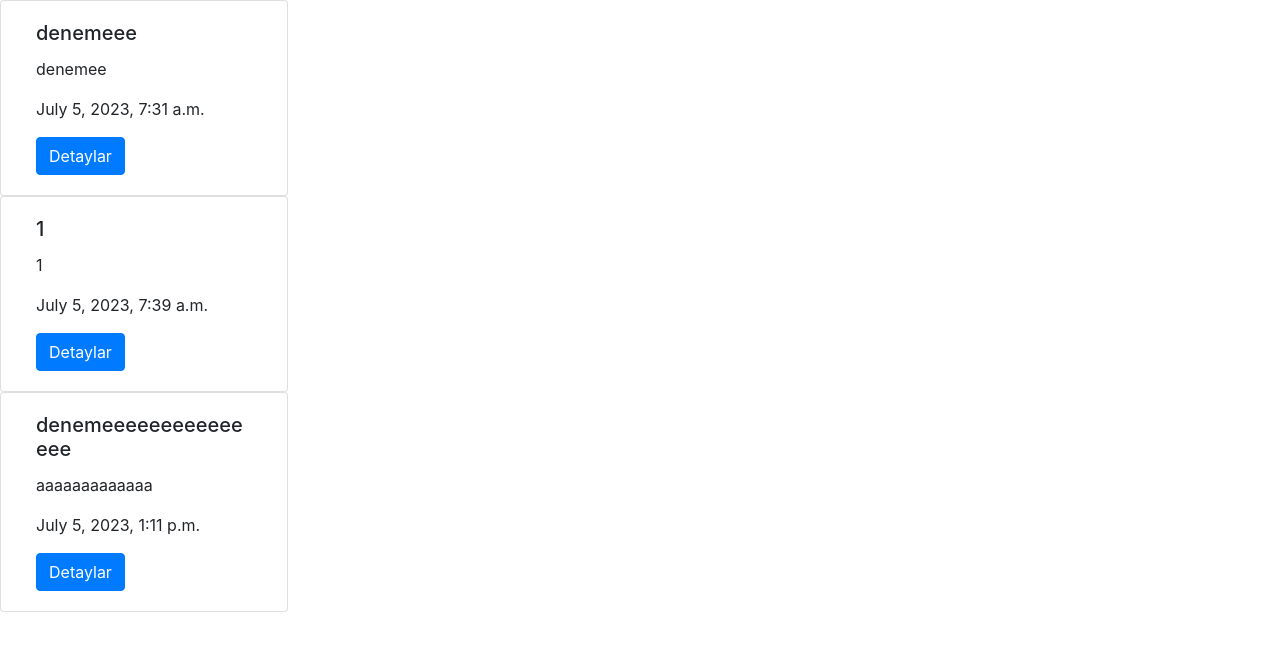
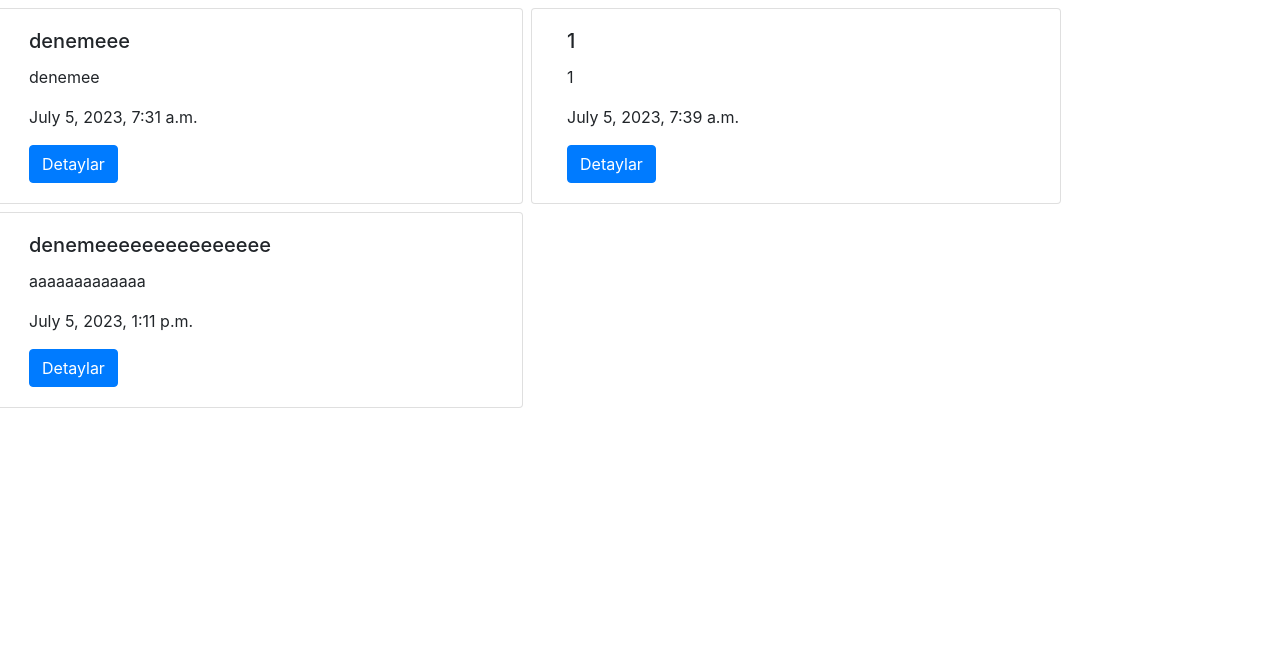
Before and after one commit to bthsener/django-blog-app, a Django app: page /post/index/ in a window 1280 px wide. Shown: the part 66-717 px from the top of the page. Run offline with Django 4.2, Linux system fonts and the light colour scheme; data comes from the database, SQL or seed files in the repository; some libraries are stand-ins or nearby versions.

Commit message:
updated ui

```diff
--- a/post/views.py
+++ b/post/views.py
@@ -13,7 +13,6 @@ def post_details(request, id):
 
 def post_create(request):
     # form = PostForm()
-
 
     # if request.method=="POST":
     #    print(request.POST)
--- a/templates/post/index.html
+++ b/templates/post/index.html
@@ -1,8 +1,9 @@
 {% extends 'base.html' %}
 {% block title %}{{ block.super }}-index{% endblock %}
 {% block body %}
+    <div class="container-fluid row p-1">
     {% for post in posts %}
-    <div class="card col-4" style="width: 18rem;">
+    <div class="card col-md-5 m-1">
         <div class="card-body">
             <h5 class="card-title">{{ post.title }}</h5>
             <p class="card-text">{{ post.content }}</p>
@@ -10,4 +11,5 @@
             <a href="{% url 'details' id=post.id %}" class="btn btn-primary">Detaylar</a>
         </div>
 </div>    {% endfor %}
+    </div>
 {% endblock %}
```
